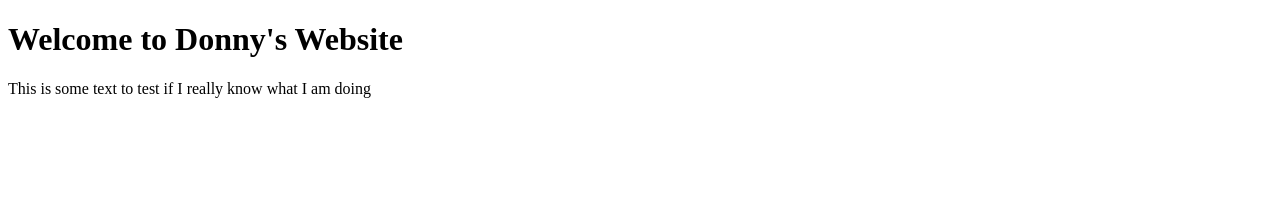
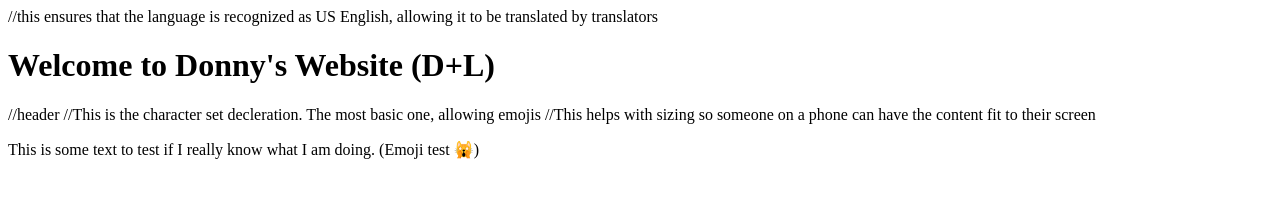
Before and after one commit to donnydt623/my-space, a plain HTML site: page index.html in a window 1280 px wide. Drawn offline with Linux system fonts and the light colour scheme.

Commit message:
Update index.html

```diff
--- a/index.html
+++ b/index.html
@@ -1,8 +1,27 @@
 <!DOCTYPE html>
-<html lang="En-US"> <h1>Welcome to Donny's Website</h1>
- <head>
-    </head>
-    <body>
-    <p>This is some text to test if I really know what I am doing</p>
-    </body>
+<html lang="En-US"> //this ensures that the language is recognized as US English, allowing it to be translated by translators
+<h1>Welcome to Donny's Website (D+L)</h1> //header
+
+   <head>
+
+      <meta charset="utf-8"> //This is the character set decleration. The most basic one, allowing emojis
+
+      <meta name="viewport" content="width=device-width"> //This helps with sizing so someone on a phone can have the content fit to their screen
+
+      <title>No clue what I will be doing with this website but this is a title. Maybe I'll personalize it.</title>
+
+      <style>
+         :root {
+            --theme-color: #d6d4e0;
+         }
+      </style>
+
+   </head>
+
+   <body>
+
+    <p>This is some text to test if I really know what I am doing. (Emoji test 🙀)</p>
+
+   </body>
+
 </html>
```
